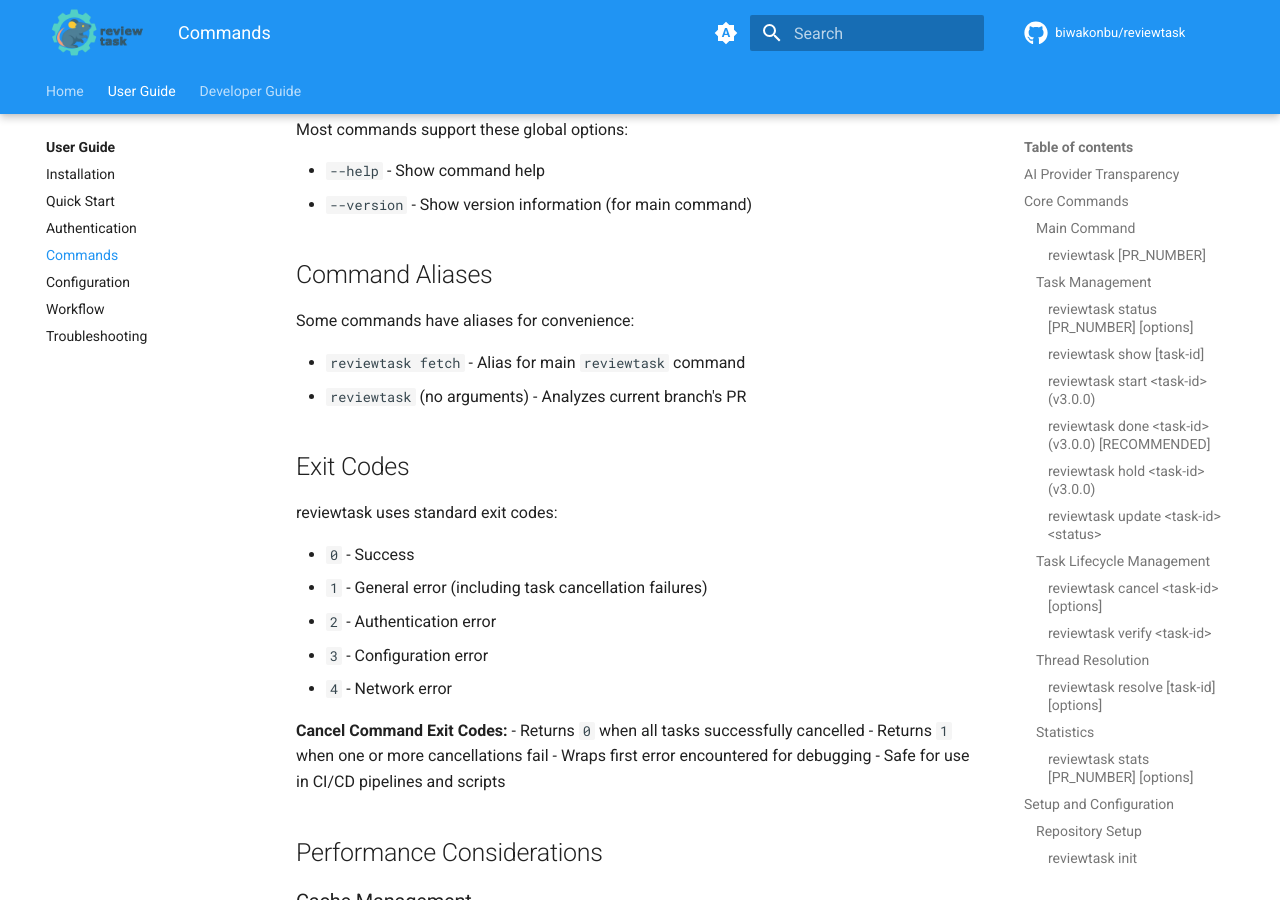
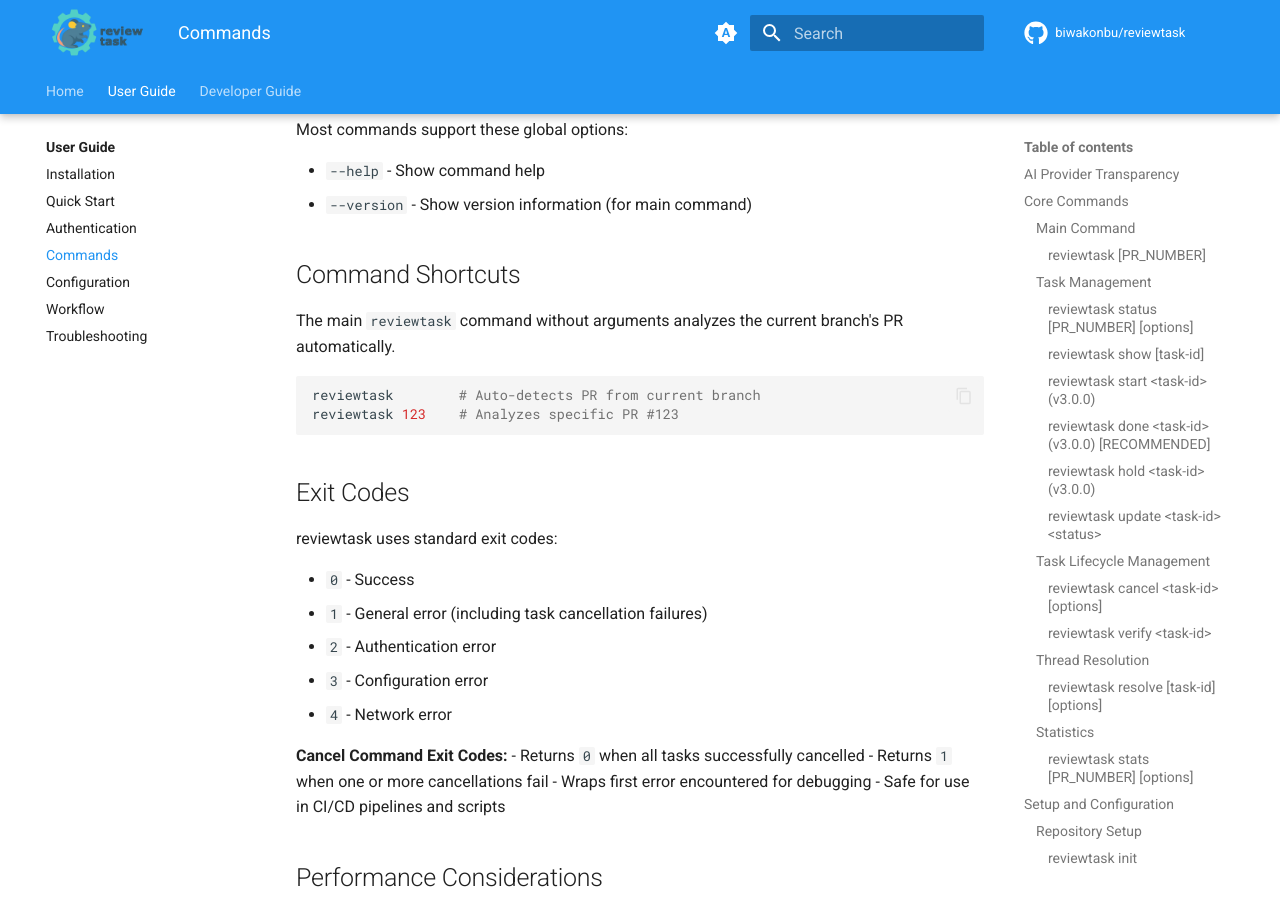
Before and after one commit to biwakonbu/reviewtask, an MkDocs documentation site: the page built from docs/user-guide/commands.md, in a window 1280 px wide and 900 px high, scrolled down 9989 px. Built offline with MkDocs 1.6.1 and Material for MkDocs 9.7.7, drawn with Linux system fonts in a browser that asks for light colours; comment, search, counter and statistics services are not loaded; the version menu is left out; some of the changed text lies outside the part shown.

Commit message:
docs: Remove all references to deleted commands
Remove remaining references to fetch, analyze, and complete commands
from documentation:

Updated files:
- docs/user-guide/commands.md: Updated examples and removed aliases section
- README.md: Updated command tables and examples

Changes:
- 'reviewtask complete' → 'reviewtask done' in all examples
- 'reviewtask fetch/analyze' → 'reviewtask' (integrated workflow)
- Removed outdated 'Command Aliases' section
- Updated command reference tables

All documentation now accurately reflects v3.0.0 command structure.

🤖 Generated with [Claude Code](https://claude.com/claude-code)

Co-Authored-By: Claude <noreply@anthropic.com>

````diff
--- a/docs/user-guide/commands.md
+++ b/docs/user-guide/commands.md
@@ -535,12 +535,14 @@ Most commands support these global options:
 - `--help` - Show command help
 - `--version` - Show version information (for main command)
 
-## Command Aliases
+## Command Shortcuts
 
-Some commands have aliases for convenience:
+The main `reviewtask` command without arguments analyzes the current branch's PR automatically.
 
-- `reviewtask fetch` - Alias for main `reviewtask` command
-- `reviewtask` (no arguments) - Analyzes current branch's PR
+```bash
+reviewtask        # Auto-detects PR from current branch
+reviewtask 123    # Analyzes specific PR #123
+```
 
 ## Exit Codes
 
````
Also changed, not shown: other parts of docs/user-guide/commands.md (+1 -1 lines), README.md (+2 -9 lines).
